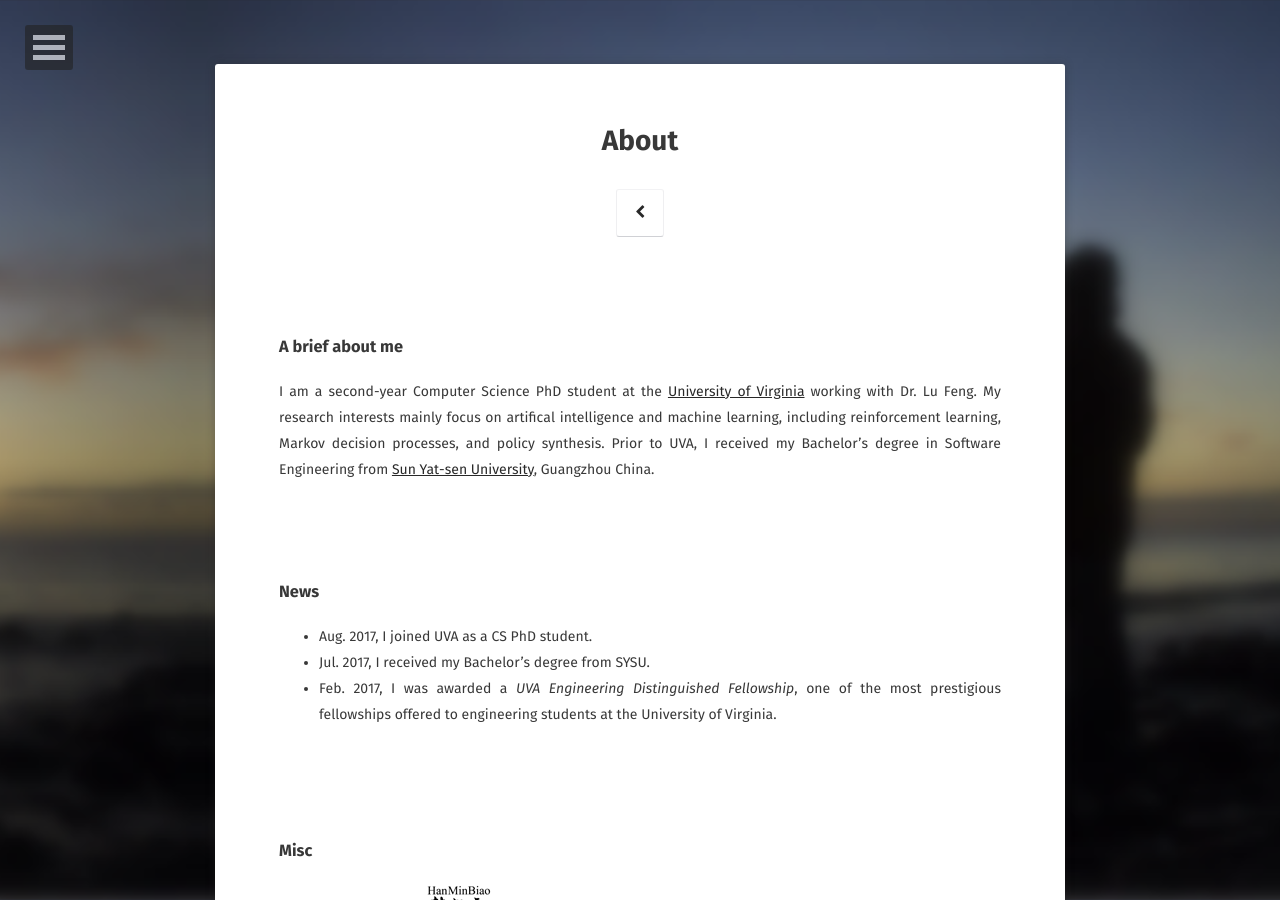
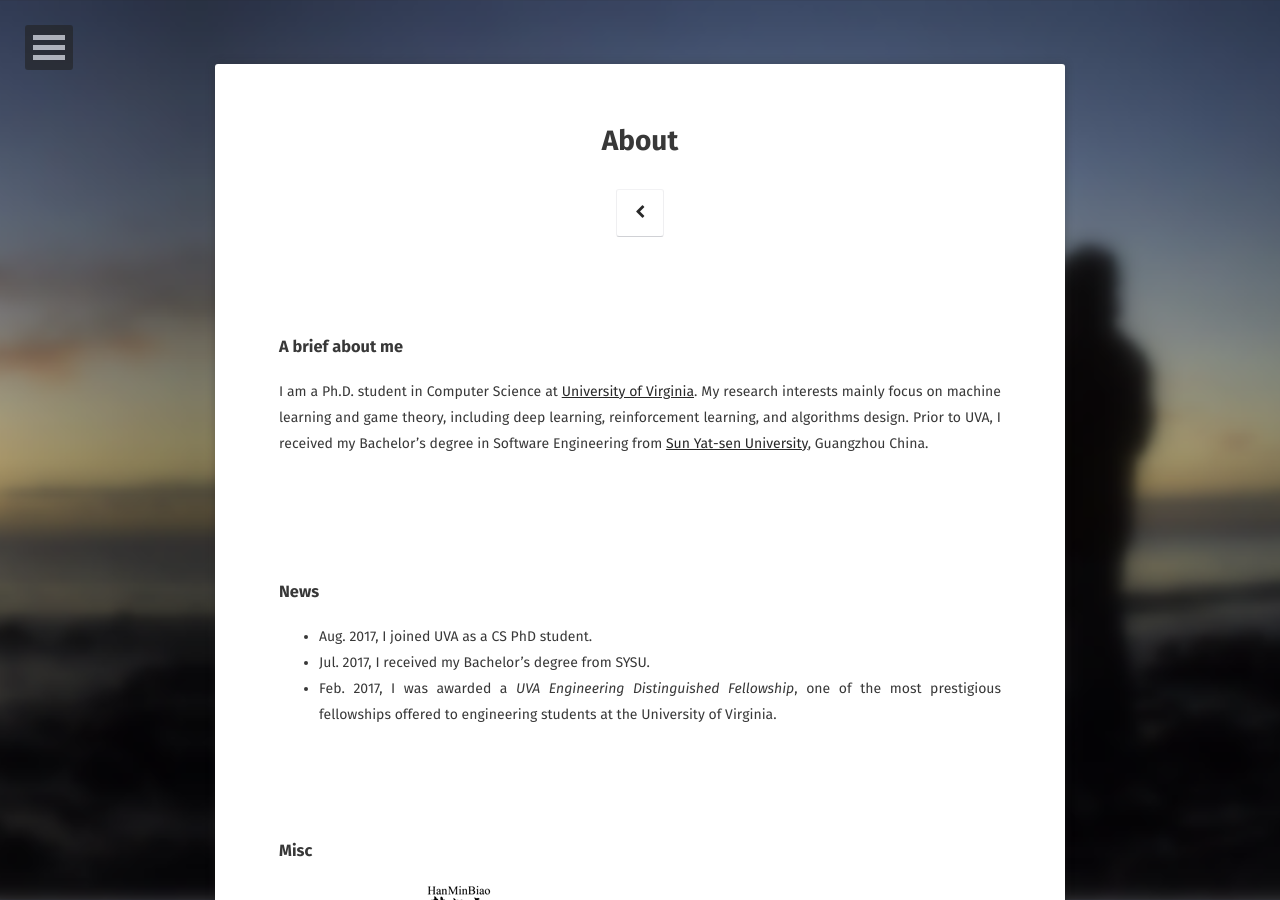
Before and after one commit to FrancisDavis/FrancisDavis.github.io, a Jekyll site: the page built from about/index.md, in a window 1280 px wide and 900 px high. Built offline with Jekyll 4.4.1, drawn with Linux system fonts in a browser that asks for light colours; some web fonts are replaced.

Commit message:
Update index.md

```diff
--- a/about/index.md
+++ b/about/index.md
@@ -7,7 +7,7 @@ comments: false
 ---
 
 ### A brief about me
-I am a second-year Computer Science PhD student at the [University of Virginia](http://www.virginia.edu/) working with Dr. Lu Feng. My research interests mainly focus on artifical intelligence and machine learning, including reinforcement learning, Markov decision processes, and policy synthesis. Prior to UVA, I received my Bachelor's degree in Software Engineering from [Sun Yat-sen University](http://www.sysu.edu.cn/2012/en/index.htm), Guangzhou China.
+I am a Ph.D. student in Computer Science at [University of Virginia](http://www.virginia.edu/). My research interests mainly focus on machine learning and game theory, including deep learning, reinforcement learning, and algorithms design. Prior to UVA, I received my Bachelor's degree in Software Engineering from [Sun Yat-sen University](http://www.sysu.edu.cn/2012/en/index.htm), Guangzhou China.
 
 <br>
 <br>
```
